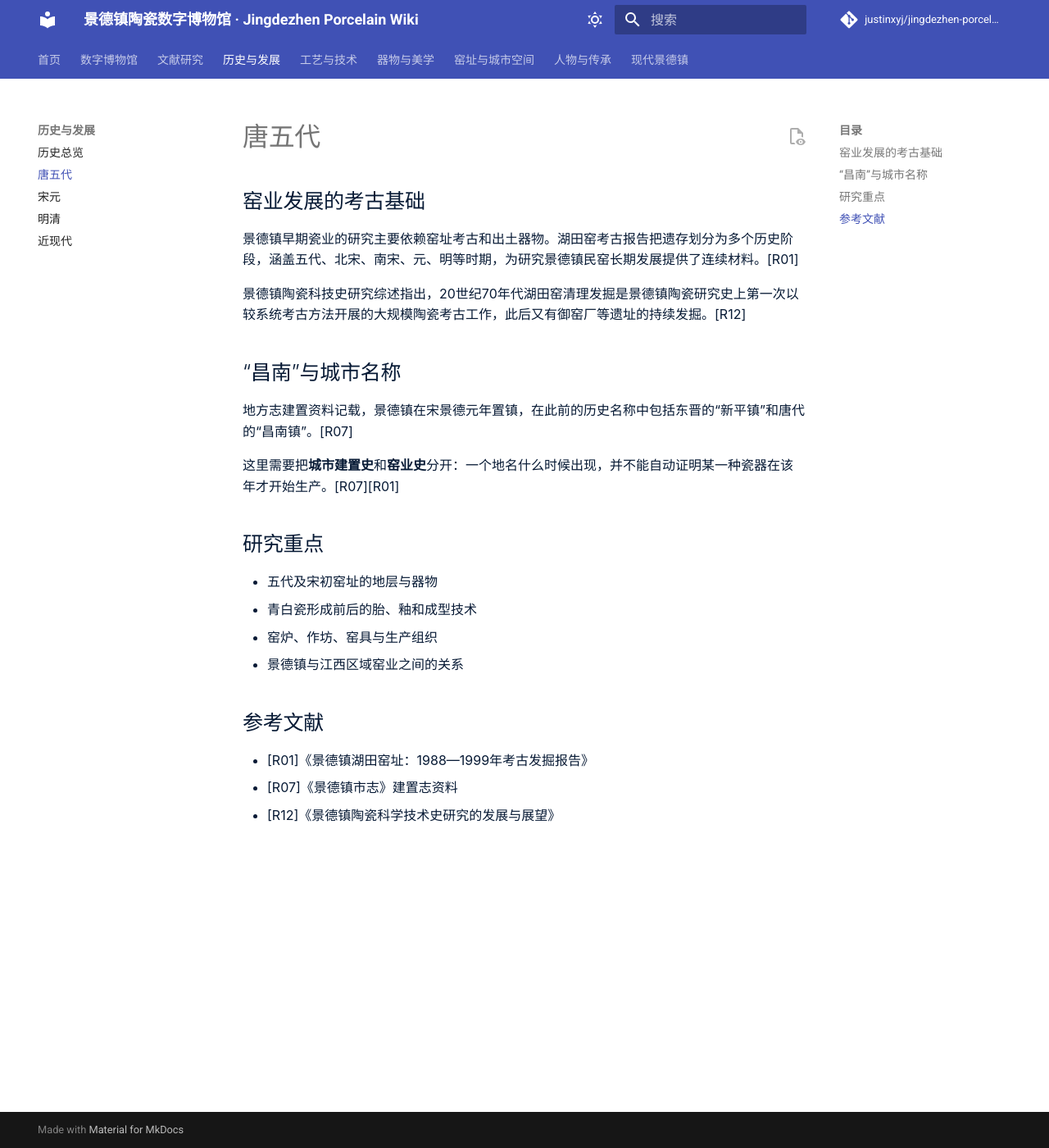
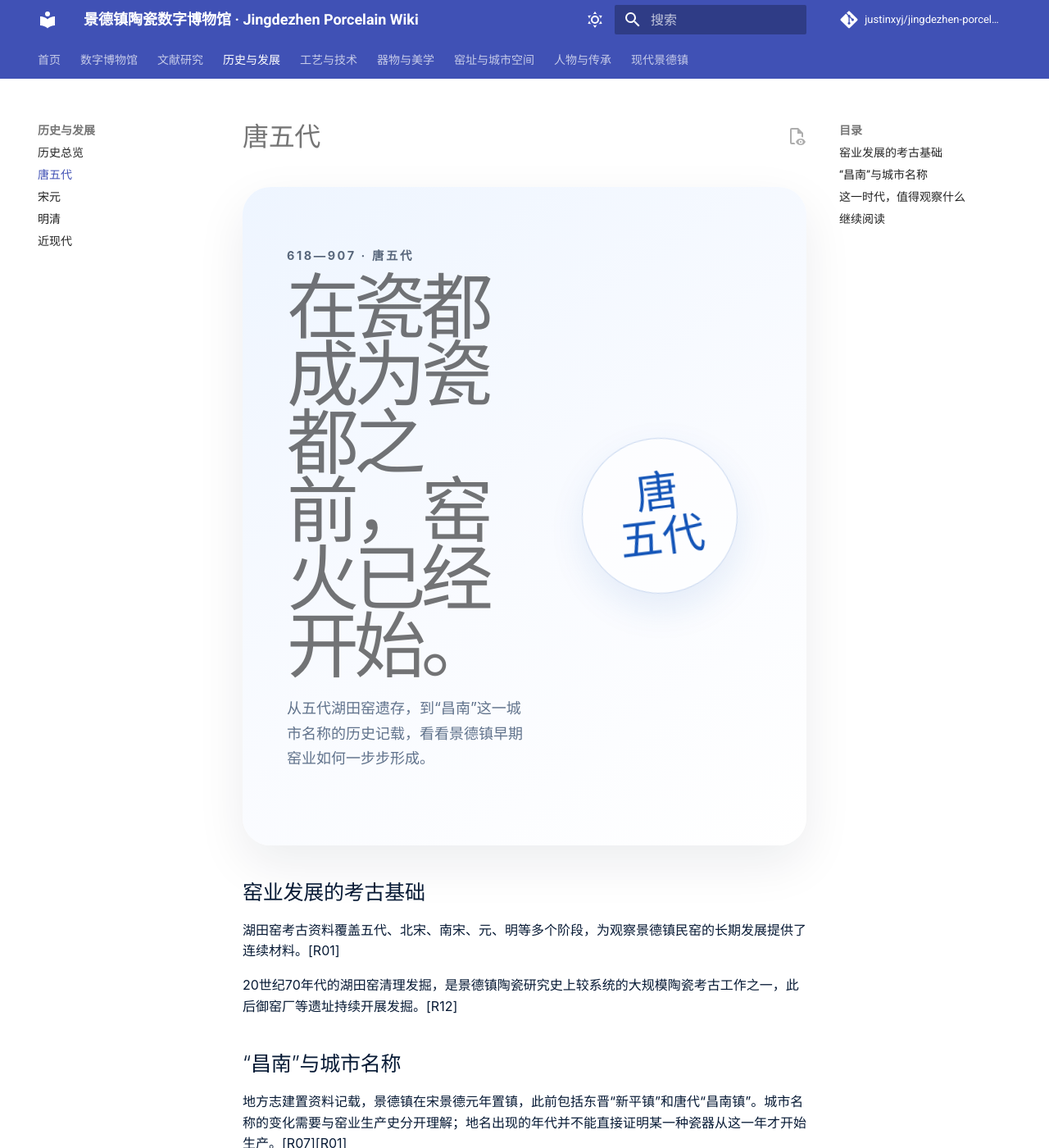
Before and after one commit to justinxyj/jingdezhen-porcelain-wiki, an MkDocs documentation site: the page built from docs/history/tang-wudai.md, in a window 1280 px wide and 1400 px high. Shown: the whole window at 82% size. Built offline with MkDocs 1.6.1 and Material for MkDocs 9.7.7, drawn with Linux system fonts in a browser that asks for light colours; a script that is not in the unit is left out; comment, search, counter and statistics services are not loaded; some of the changed text lies outside the part shown.

Commit message:
Redesign Tang-Five Dynasties page in Apple porcelain-blue style

```diff
--- a/docs/history/tang-wudai.md
+++ b/docs/history/tang-wudai.md
@@ -1,26 +1,33 @@
 # 唐五代
+
+<div class="museum-hero">
+  <div>
+    <div class="eyebrow">618—907 · 唐五代</div>
+    <h1>在瓷都成为瓷都之前，窑火已经开始。</h1>
+    <p>从五代湖田窑遗存，到“昌南”这一城市名称的历史记载，看看景德镇早期窑业如何一步步形成。</p>
+  </div>
+  <div class="museum-hero-mark">唐<br>五代</div>
+</div>
 
 ## 窑业发展的考古基础
 
-景德镇早期瓷业的研究主要依赖窑址考古和出土器物。湖田窑考古报告把遗存划分为多个历史阶段，涵盖五代、北宋、南宋、元、明等时期，为研究景德镇民窑长期发展提供了连续材料。[R01]
+湖田窑考古资料覆盖五代、北宋、南宋、元、明等多个阶段，为观察景德镇民窑的长期发展提供了连续材料。[R01]
 
-景德镇陶瓷科技史研究综述指出，20世纪70年代湖田窑清理发掘是景德镇陶瓷研究史上第一次以较系统考古方法开展的大规模陶瓷考古工作，此后又有御窑厂等遗址的持续发掘。[R12]
+20世纪70年代的湖田窑清理发掘，是景德镇陶瓷研究史上较系统的大规模陶瓷考古工作之一，此后御窑厂等遗址持续开展发掘。[R12]
 
 ## “昌南”与城市名称
 
-地方志建置资料记载，景德镇在宋景德元年置镇，在此前的历史名称中包括东晋的“新平镇”和唐代的“昌南镇”。[R07]
+地方志建置资料记载，景德镇在宋景德元年置镇，此前包括东晋“新平镇”和唐代“昌南镇”。城市名称的变化需要与窑业生产史分开理解；地名出现的年代并不能直接证明某一种瓷器从这一年才开始生产。[R07][R01]
 
-这里需要把**城市建置史**和**窑业史**分开：一个地名什么时候出现，并不能自动证明某一种瓷器在该年才开始生产。[R07][R01]
+## 这一时代，值得观察什么
 
-## 研究重点
+<div class="museum-grid">
+  <div class="museum-card"><span>01</span><h3>窑址</h3><p>五代及宋初遗址的地层与出土器物。</p></div>
+  <div class="museum-card"><span>02</span><h3>技术</h3><p>青白瓷形成前后的胎、釉与成型技术。</p></div>
+  <div class="museum-card"><span>03</span><h3>生产</h3><p>窑炉、作坊、窑具与生产组织。</p></div>
+  <div class="museum-card"><span>04</span><h3>区域交流</h3><p>景德镇与江西其他窑业之间的联系。</p></div>
+</div>
 
-- 五代及宋初窑址的地层与器物
-- 青白瓷形成前后的胎、釉和成型技术
-- 窑炉、作坊、窑具与生产组织
-- 景德镇与江西区域窑业之间的关系
+## 继续阅读
 
-## 参考文献
-
-- [R01]《景德镇湖田窑址：1988—1999年考古发掘报告》
-- [R07]《景德镇市志》建置志资料
-- [R12]《景德镇陶瓷科学技术史研究的发展与展望》
+<a class="jdm-pill" href="../song-yuan/">进入宋元 →</a>
```
